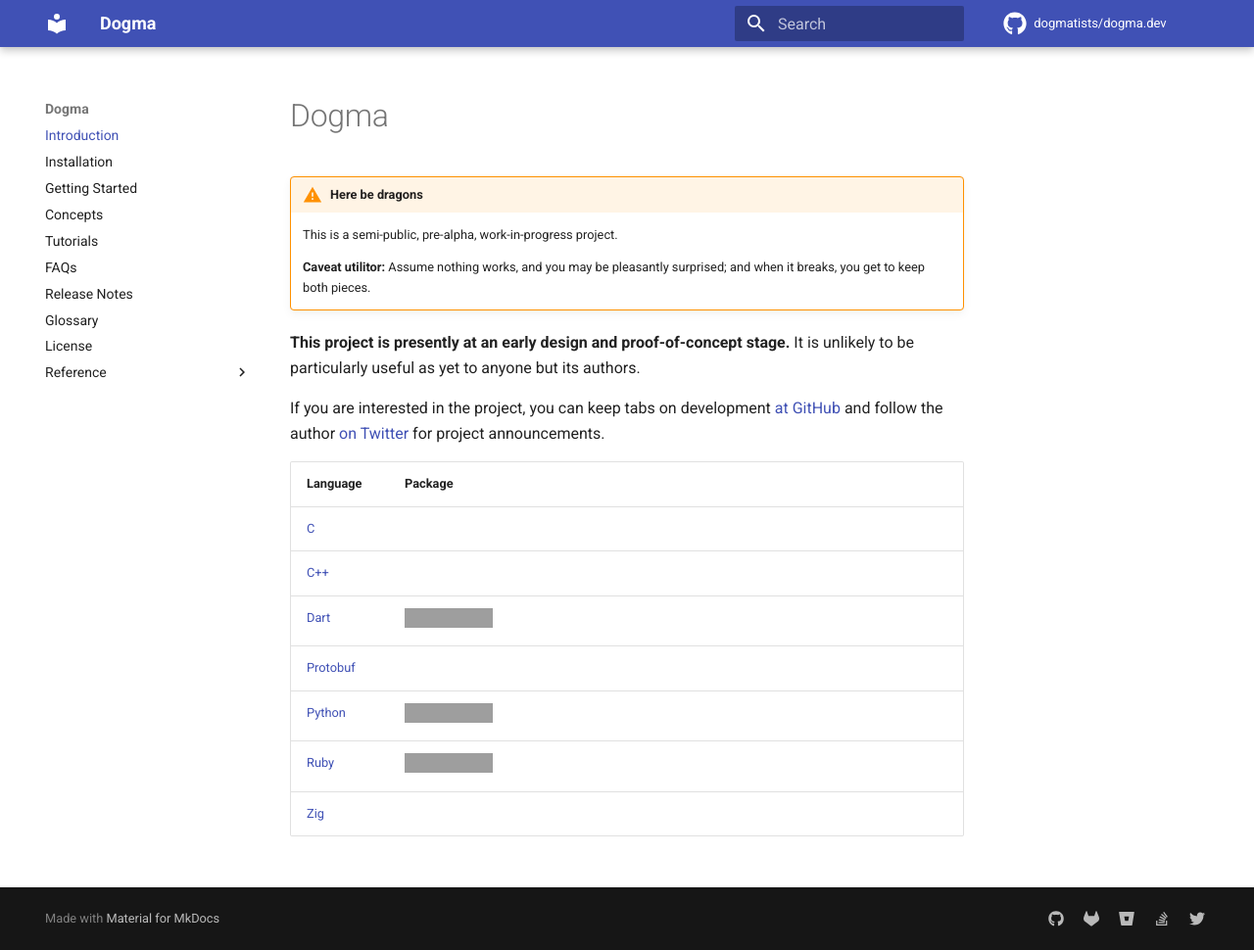
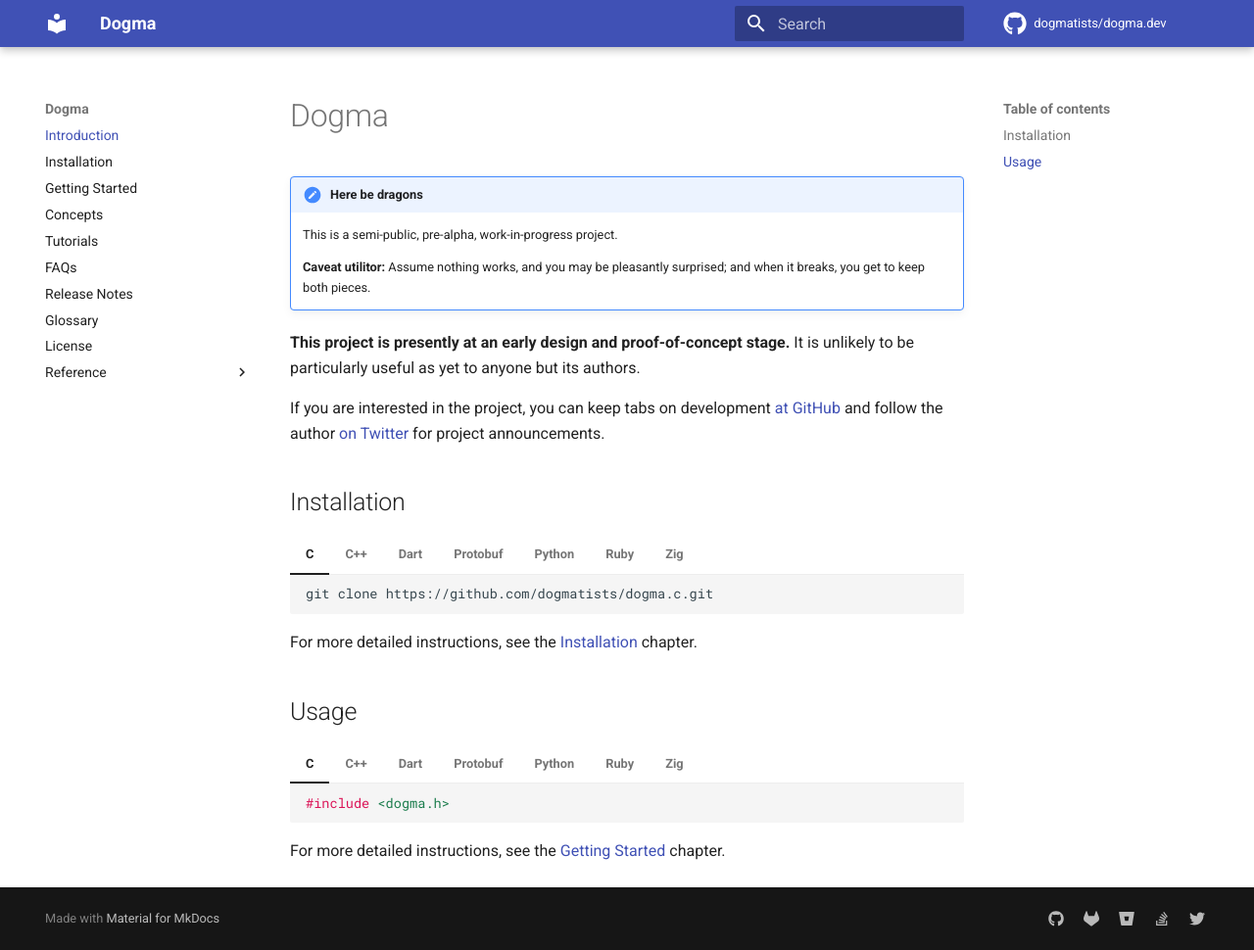
Before and after one commit to dogmatists/dogma.dev, an MkDocs documentation site: the page built from content/index.md, in a window 1280 px wide and 970 px high. Shown: the whole window at 98% size. Built offline with MkDocs 1.6.1 and Material for MkDocs 9.7.7, drawn with Linux system fonts in a browser that asks for light colours; comment, search, counter and statistics services are not loaded; grey boxes are pictures that could not be loaded.

Commit message:
Added more material.

````diff
--- a/content/index.md
+++ b/content/index.md
@@ -21,20 +21,95 @@
 [at GitHub]:  https://github.com/artob
 [on Twitter]: https://twitter.com/bendiken
 
-Language        | Package
-:---------------| --------------------------------------------------------------
-[C][]           |
-[C++][]         |
-[Dart][]        | [![Pub package](https://img.shields.io/pub/v/dogma.svg)](https://pub.dev/packages/dogma)
-[Protobuf][]    |
-[Python][]      | [![PyPI package](https://img.shields.io/pypi/v/dogma.py.svg)](https://pypi.org/project/dogma.py/)
-[Ruby][]        | [![RubyGems gem](https://img.shields.io/gem/v/dogma.rb.svg)](https://rubygems.org/gems/dogma.rb)
-[Zig][]         |
+## Installation
 
-[C]:        https://github.com/dogmatists/dogma.c
-[C++]:      https://github.com/dogmatists/dogma.cpp
-[Dart]:     https://github.com/dogmatists/dogma.dart
-[Protobuf]: https://github.com/dogmatists/dogma.pb
-[Python]:   https://github.com/dogmatists/dogma.py
-[Ruby]:     https://github.com/dogmatists/dogma.rb
-[Zig]:      https://github.com/dogmatists/dogma.zig
+=== "C"
+
+    ```bash
+    git clone https://github.com/dogmatists/dogma.c.git
+    ```
+
+=== "C++"
+
+    ```bash
+    git clone https://github.com/dogmatists/dogma.cpp.git
+    ```
+
+=== "Dart"
+
+    ```
+    dependencies:
+      dogma: ^0.0.0
+    ```
+
+=== "Protobuf"
+
+    ```bash
+    git clone https://github.com/dogmatists/dogma.pb.git
+    ```
+
+=== "Python"
+
+    ```bash
+    pip3 install dogma.py
+    ```
+
+=== "Ruby"
+
+    ```bash
+    gem install dogma.rb
+    ```
+
+=== "Zig"
+
+    ```bash
+    git clone https://github.com/dogmatists/dogma.zig.git
+    ```
+
+For more detailed instructions, see the [Installation](install.md) chapter.
+
+## Usage
+
+=== "C"
+
+    ```c
+    #include <dogma.h>
+    ```
+
+=== "C++"
+
+    ```c++
+    #include <dogma.hpp>
+    ```
+
+=== "Dart"
+
+    ```dart
+    import 'package:dogma/dogma.dart';
+    ```
+
+=== "Protobuf"
+
+    ```protobuf
+    import "dogma.proto";
+    ```
+
+=== "Python"
+
+    ```python
+    import dogma
+    ```
+
+=== "Ruby"
+
+    ```ruby
+    require 'dogma'
+    ```
+
+=== "Zig"
+
+    ```zig
+    const dogma = @import("dogma");
+    ```
+
+For more detailed instructions, see the [Getting Started](start.md) chapter.
````
Also changed, not shown: other parts of content/index.md (+1 -1 lines), content/install.md (+44 -0 lines), content/start.md (+86 -0 lines).
